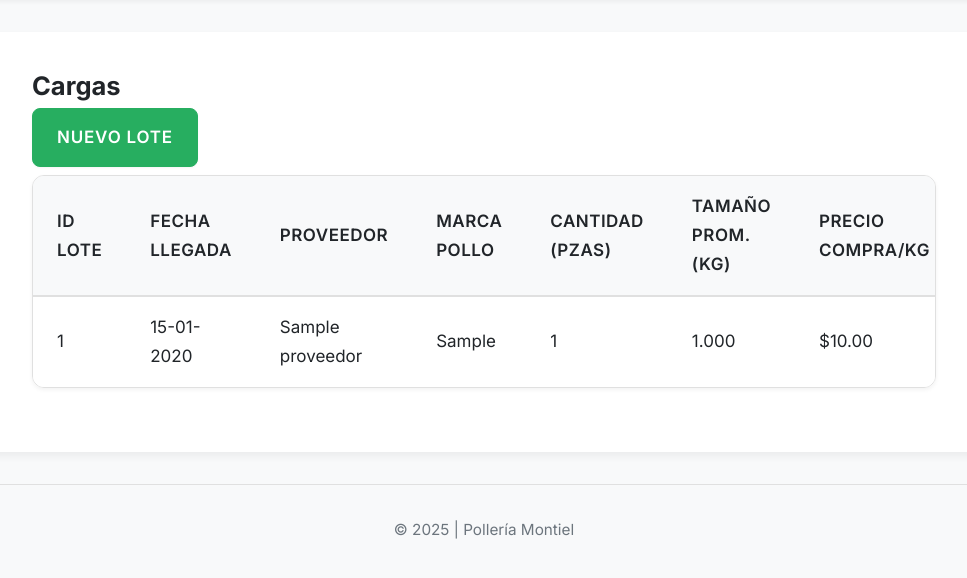
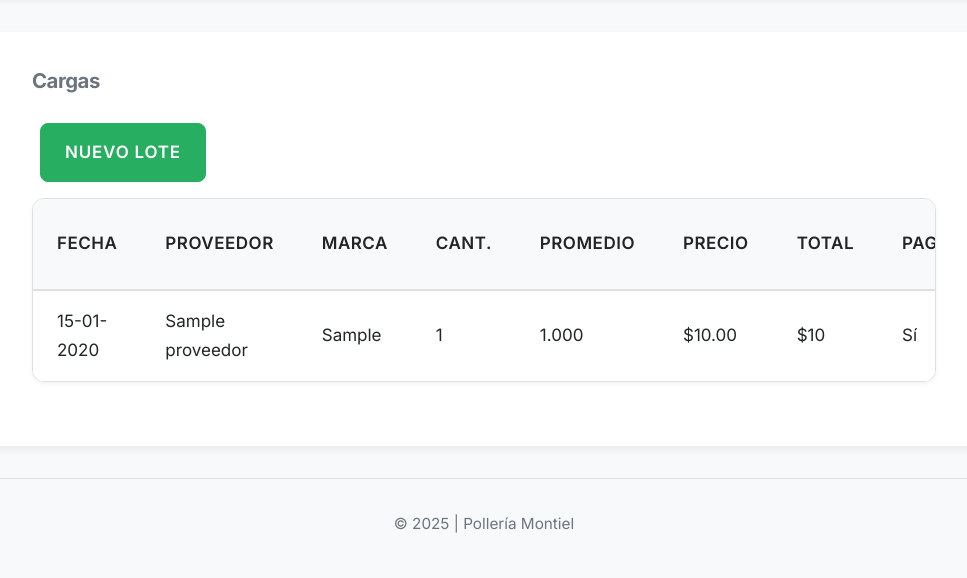
Before and after one commit to Montiel25/polleria-gestion, a Flask app: page /lotes in a window 1280 px wide. Shown: the part 157-735 px from the top of the page, without its empty margins (156-1123 px from the left). Run offline with Flask 3, Linux system fonts and the light colour scheme; tables that the repository leaves empty hold one stand-in row (values such as "Sample post").

Commit message:
actualizacion progreso

```diff
--- a/app.py
+++ b/app.py
@@ -72,7 +72,7 @@ def listar_lotes():
     # Unir LotePolloVivo con Proveedor para poder ordenar por nombre de proveedor y acceder fácilmente
     lotes = db.session.query(LotePolloVivo, Proveedor.nombre.label("nombre_proveedor"))\
                       .join(Proveedor, LotePolloVivo.proveedor_id == Proveedor.id)\
-                      .order_by(LotePolloVivo.fecha_llegada.desc()).all()
+                      .order_by(LotePolloVivo.fecha_llegada.desc(), LotePolloVivo.id.desc()).all()
 
     # los lotes ahora serán tuplas (objeto_lote, nombre_proveedor)
     return render_template(
--- a/static/css/styles.css
+++ b/static/css/styles.css
@@ -92,7 +92,7 @@ body::-webkit-scrollbar-thumb:hover {
 /* --- Encabezado --- */
 header {
     background: var(--gris-elemento);
-    padding: var(--espacio-m) var(--espacio-l);
+    padding: var(--espacio-xs) var(--espacio-xs) 0;
     display: flex;
     flex-direction: column;
     text-align: center;
@@ -107,7 +107,7 @@ header h1 {
     font-size: 1.9em;
     font-weight: 700;
     color: var(--color-primario);
-    margin-bottom: var(--espacio-s);
+    margin-bottom: var(--espacio-xs);
     line-height: var(--line-height-titulo);
     letter-spacing: -0.5px;
 }
@@ -115,7 +115,6 @@ header h1 {
 /* --- Navegación --- */
 nav {
     background-color: var(--gris-elemento); /* Fondo consistente con header en móvil */
-    padding-bottom: var(--espacio-m); /* Espacio si los links están debajo del título */
 }
 nav ul {
     list-style: none;
@@ -181,11 +180,42 @@ main {
     border-radius: var(--radio-borde-l); /* Bordes más redondeados */
 }
 
-p {
-    padding-bottom: 0.5em; /* Añade 1 em de espacio en la parte inferior del párrafo */
-    line-height: 1em
-    letter-spacing: 0.8em;
-    }
+
+/* Estilos que ya tenías (asegúrate que no entren en conflicto o ajústalos) */
+main h2 { /* Esta regla más general podría necesitar ser más específica o ajustada */
+    font-size: 1.2em; /* Reducido de tu ejemplo general de header h1 de 1.8em/2.2em */
+    font-weight: 700;
+    color: var(--gris-texto-secundario);
+    letter-spacing: -0.5px;
+}
+
+.contenedor-boton-accion {
+    padding: 1.5rem 0.5rem 1rem 0.5rem;
+    align-items: center;
+
+}
+
+main h2 {
+    font-size: 1.2em;
+    font-weight: 700;
+    color: var(--gris-texto-secundario);
+    letter-spacing: -0.5px;
+}
+
+/* --- Botones de Acción --- */
+.contenedor-boton-accion {
+    /*margin-bottom: var(--espacio-s); /* Esto es 1.5rem o 24px por defecto. Ajusta si necesitas más o menos */
+    /*padding: var(--espacio-s); /* Padding vertical para separar del contenido */
+}
+
+.titulo-bienvenida { /* Esta regla más general podría necesitar ser más específica o ajustada */
+    font-size: 1.2em; /* Reducido de tu ejemplo general de header h1 de 1.8em/2.2em */
+    font-weight: 700;
+    color: var(--gris-texto-principal);
+    letter-spacing: -0.5px;
+    margin-top: var(--espacio-xs)
+}
+
 
 /* --- INICIO: SECCIÓN INTEGRADA - Detalles de Lote / Tarjetas (Card) --- */
 
@@ -350,11 +380,7 @@ footer {
     opacity: 0.5;
 }
 
-/* --- Botones de Acción --- */
-.contenedor-boton-accion {
-    /*margin-bottom: var(--espacio-s); /* Esto es 1.5rem o 24px por defecto. Ajusta si necesitas más o menos */
-    padding: var(--espacio-s); /* Padding vertical para separar del contenido */
-}
+
 
 /* --- Botones con Estilo --- */
 .btn {
--- a/templates/index.html
+++ b/templates/index.html
@@ -1,7 +1,8 @@
 {% extends "base.html" %}
 
 {% block content %}
-<h2>¡Bienvenido!</h2>
+<h2>Inicio</h2>
+<p class="titulo-bienvenida">¡Bienvenido!</p>
 <p>Este es el panel principal para gestionar a <strong>Pollería Montiel.</strong></p>
 <p>Primero, elige una opción del menú de navegación para comenzar.</p>
 {% endblock %}
--- a/templates/pollo_vivo/listar_lotes.html
+++ b/templates/pollo_vivo/listar_lotes.html
@@ -1,34 +1,34 @@
 {% extends "base.html" %}
 
 {% block content %}
-<h2>Cargas</h2>
-<p><a href="{{ url_for('registrar_lote') }}" class="btn btn-secundario">Nuevo Lote</a></p>
+    <h2>Cargas</h2>
+    <div class="contenedor-boton-accion"><a href="{{ url_for('registrar_lote') }}" class="btn btn-secundario">Nuevo Lote</a></div>
 
 {% if lotes_data %}
     <div class="table-container"> {# <--- AÑADE ESTE DIV #}
         <table id='lotesTabla'>
             <thead>
                 <tr>
-                    <th>ID Lote</th>
-                    <th>Fecha Llegada</th>
+                    {# !--><th># Carga</th>--> #}
+                    <th>Fecha</th>
                     <th>Proveedor</th>
-                    <th>Marca Pollo</th>
-                    <th>Cantidad (Pzas)</th>
-                    <th>Tamaño Prom. (kg)</th>
-                    <th>Precio Compra/kg</th>
-                    <th>Costo Total Lote</th>
+                    <th>Marca</th>
+                    <th>Cant.</th>
+                    <th>Promedio</th>
+                    <th>Precio</th>
+                    <th>Total</th>
                     <th>Pagado</th>
                     <th>Fecha Pago</th>
-                    <th>Transporte Proveedor</th>
-                    <th>Observaciones</th>
-                    <th>Costo/kg Procesado</th>
+                    <th>Transporte Prov.</th>
+                    <th>Notas</th>
+                    <th>Kg Procesado</th>
                 </tr>
             </thead>
             <tbody>
                 {% for lote, nombre_proveedor in lotes_data %}
                 {# Añadimos un data-attribute con la URL de destino #}
                 <tr data-href="{{ url_for('ver_costos_lote', lote_id=lote.id) }}" class="clickable-row">
-                    <td>{{ lote.id }}</td>
+                    {# !--><td>{{ lote.id }}</td>--> #}
                     <td>{{ lote.fecha_llegada.strftime('%d-%m-%Y') }}</td>
                     <td>{{ nombre_proveedor }}</td>
                     <td>{{ lote.marca_pollo if lote.marca_pollo else '-' }}</td>
```
Also changed, not shown: templates/pollo_vivo/listar_proveedores.html (+3 -4 lines).
